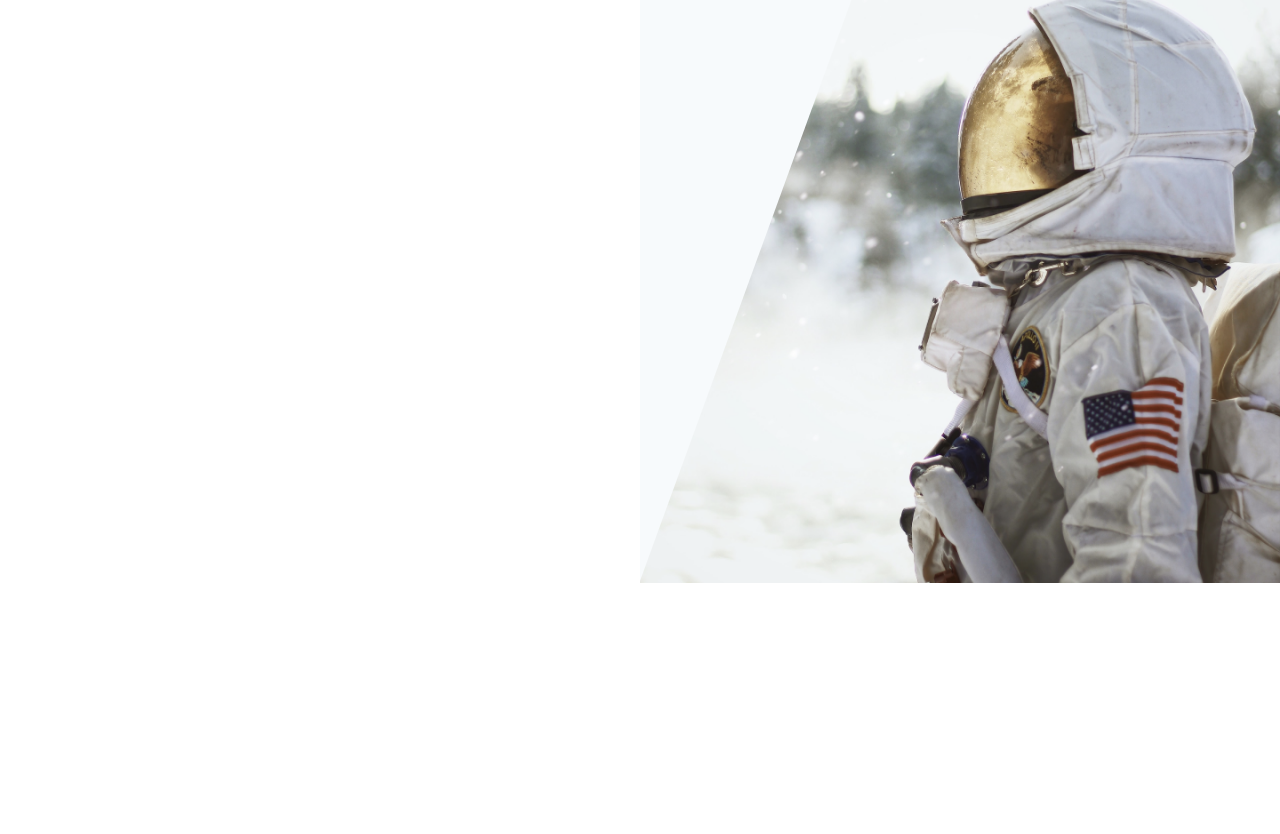
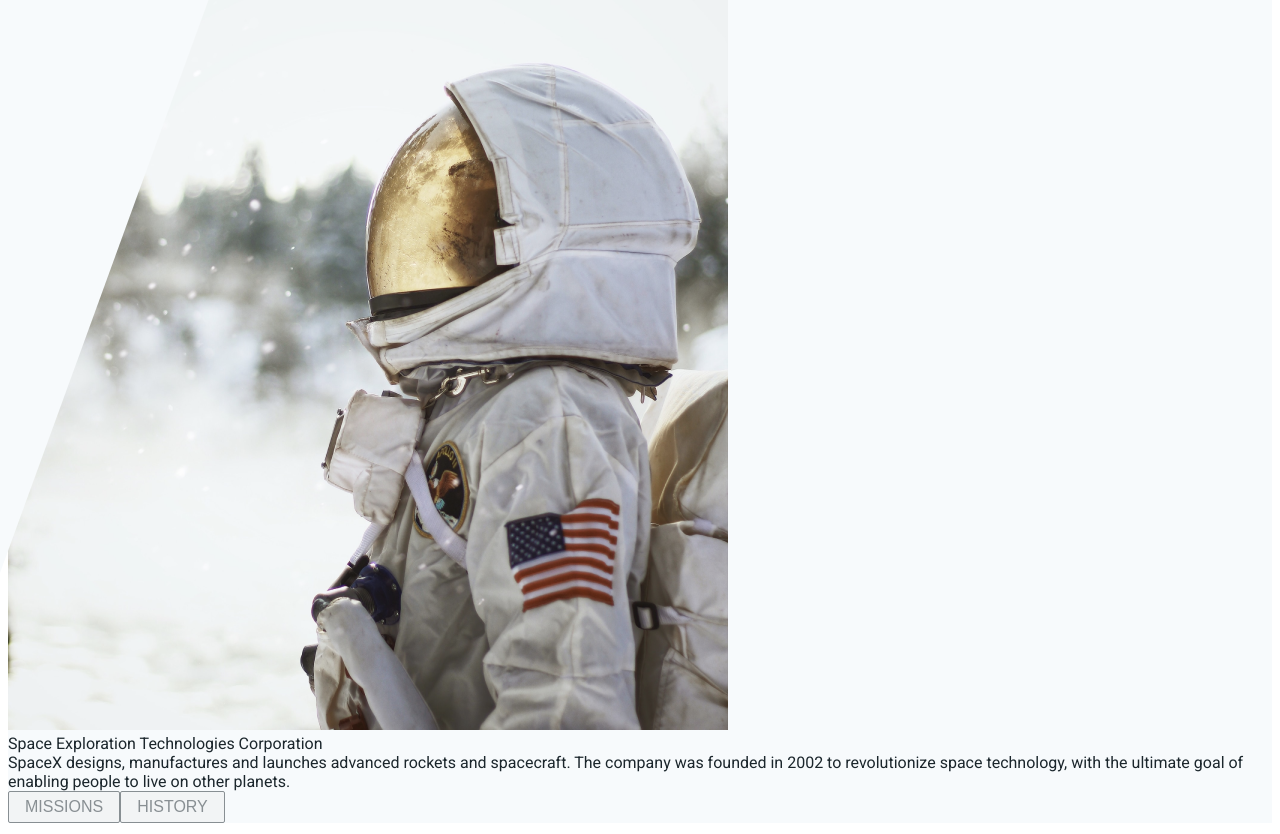
Before and after one commit to BatuhanW/demo-spacegraph, a Next.js app: page / in a window 1280 px wide. Shown: the part 225-1059 px from the top of the page. Before the commit the page ends 808 px from the top, so only its background shows below. Built offline with nearby package versions, Linux system fonts and the light colour scheme; no server answers.

Commit message:
Finish home

```diff
--- a/pages/_app.tsx
+++ b/pages/_app.tsx
@@ -1,13 +1,22 @@
 import { AppProps } from 'next/app';
+import Head from 'next/head';
 import { ApolloProvider } from '@apollo/client';
 import { useApollo } from '../lib/apolloClient';
 import 'tailwindcss/tailwind.css';
+import '../styles/globals.css';
 
 function MyApp({ Component, pageProps }: AppProps) {
   const apolloClient = useApollo(pageProps);
 
   return (
     <ApolloProvider client={apolloClient}>
+      <Head>
+        <link rel="preconnect" href="https://fonts.gstatic.com" />
+        <link
+          href="https://fonts.googleapis.com/css2?family=Roboto:wght@400;700&display=swap"
+          rel="stylesheet"
+        />
+      </Head>
       <Component {...pageProps} />
     </ApolloProvider>
   );
--- a/pages/index.tsx
+++ b/pages/index.tsx
@@ -1,48 +1,40 @@
-import { useEffect } from 'react';
-import { gql, useQuery } from '@apollo/client';
-import { Layout } from '../src/components';
+import { Layout, Button } from '../src/components';
 import style from '../styles/Home.module.css';
 
 export default function Home() {
-  const GET_SPACEX_DATA = gql`
-    query spacex {
-      missions {
-        description
-        id
-        manufacturers
-        name
-        wikipedia
-        website
-      }
-    }
-  `;
-
-  const { data, loading, error } = useQuery(GET_SPACEX_DATA);
-
-  useEffect(() => {
-    if (data) console.log('data:', data);
-  }, [data]);
-
-  useEffect(() => {
-    if (loading) console.log('loading...');
-  }, [loading]);
-
-  useEffect(() => {
-    if (error) console.error(error);
-  }, [error]);
-
   return (
     <Layout>
-      <div className={`${style.homeImage}`}>
+      <div className="absolute overflow-hidden right-0 hidden md:block">
         <div className={style.overlay} />
-        <div className={style.imageWrapper}>
-          <img className={style.image} src="spaceman.png" alt="astronaut" />
+        <div className="h-screen">
+          <img className="h-full" src="spaceman.png" alt="astronaut" />
         </div>
       </div>
-      {loading && <div>Loading...</div>}
-      <div className="h-full w-full relative flex justify-center pt-8">
-        <div>
-          <img src="/logo.svg" />
+      <div className="h-full w-full lg:pt-32 px-10 md:px-20 lg:px-40 xl:px-56 z-10">
+        <div className="tracking-widest mb-16">
+          <div className="md:w-3/5 text-3xl font-bold mb-5">
+            Space Exploration Technologies Corporation
+          </div>
+          <div className="md:w-1/2 text-lg leading-7">
+            SpaceX designs, manufactures and launches advanced rockets and
+            spacecraft. The company was founded in 2002 to revolutionize space
+            technology, with the ultimate goal of enabling people to live on
+            other planets.
+          </div>
+        </div>
+        <div className="flex gap-5">
+          <Button
+            text="MISSIONS"
+            onClick={() => {
+              console.log('missions');
+            }}
+          />
+          <Button
+            text="HISTORY"
+            onClick={() => {
+              console.log('missions');
+            }}
+          />
         </div>
       </div>
     </Layout>
--- /dev/null
+++ b/src/components/Button/Button.d.ts
@@ -0,0 +1,6 @@
+export declare module IButton {
+  interface IProps {
+    text: string;
+    onClick: () => void;
+  }
+}
--- /dev/null
+++ b/src/components/Button/Button.module.css
@@ -0,0 +1,21 @@
+.button {
+  border: 1px solid #1b262c;
+  border-radius: 2px;
+  opacity: 0.5;
+  color: #1b262c;
+  padding: 6px 16px;
+  font-size: 16px;
+}
+
+.button:hover {
+  border: 1px solid #354147;
+  background-color: #354147;
+  color: white;
+  opacity: 1;
+}
+
+.button:active {
+  background-color: #1b262c;
+  color: white;
+  opacity: 1;
+}
--- /dev/null
+++ b/src/components/Button/index.tsx
@@ -0,0 +1,14 @@
+import React from 'react';
+import { IButton } from './Button';
+import style from './Button.module.css';
+
+export const Button: React.FunctionComponent<IButton.IProps> = ({
+  text,
+  onClick,
+}) => {
+  return (
+    <button className={style.button} onClick={onClick}>
+      {text}
+    </button>
+  );
+};
--- a/src/components/Layout/index.tsx
+++ b/src/components/Layout/index.tsx
@@ -5,5 +5,14 @@ import style from './Layout.module.css';
 export const Layout: React.FunctionComponent<ILayout.IProps> = ({
   children,
 }) => {
-  return <div className={`${style.layout} w-screen h-screen`}>{children}</div>;
+  return (
+    <div
+      className={`${style.layout} w-screen h-screen flex flex-col items-center relative`}
+    >
+      <div className="mt-8 mb-32 z-10">
+        <img src="/logo.svg" />
+      </div>
+      {children}
+    </div>
+  );
 };
--- a/src/components/index.ts
+++ b/src/components/index.ts
@@ -1 +1,2 @@
 export { Layout } from './Layout';
+export { Button } from './Button';
--- a/styles/Home.module.css
+++ b/styles/Home.module.css
@@ -1,9 +1,3 @@
-.homeImage {
-  position: absolute;
-  overflow: hidden;
-  right: 0;
-}
-
 .overlay {
   position: absolute;
   background-color: #f7fafc;
@@ -13,11 +7,3 @@
   top: -20vh;
   left: -25vh;
 }
-
-.imageWrapper {
-  height: 100vh;
-}
-
-.image {
-  height: 100%;
-}
--- /dev/null
+++ b/styles/globals.css
@@ -0,0 +1,4 @@
+body {
+  font-family: 'Roboto', sans-serif;
+  color: #1b262c;
+}
```
Also changed, not shown: pages/missions.tsx (added, +35 -0 lines), styles/Missions.module.css (added).
